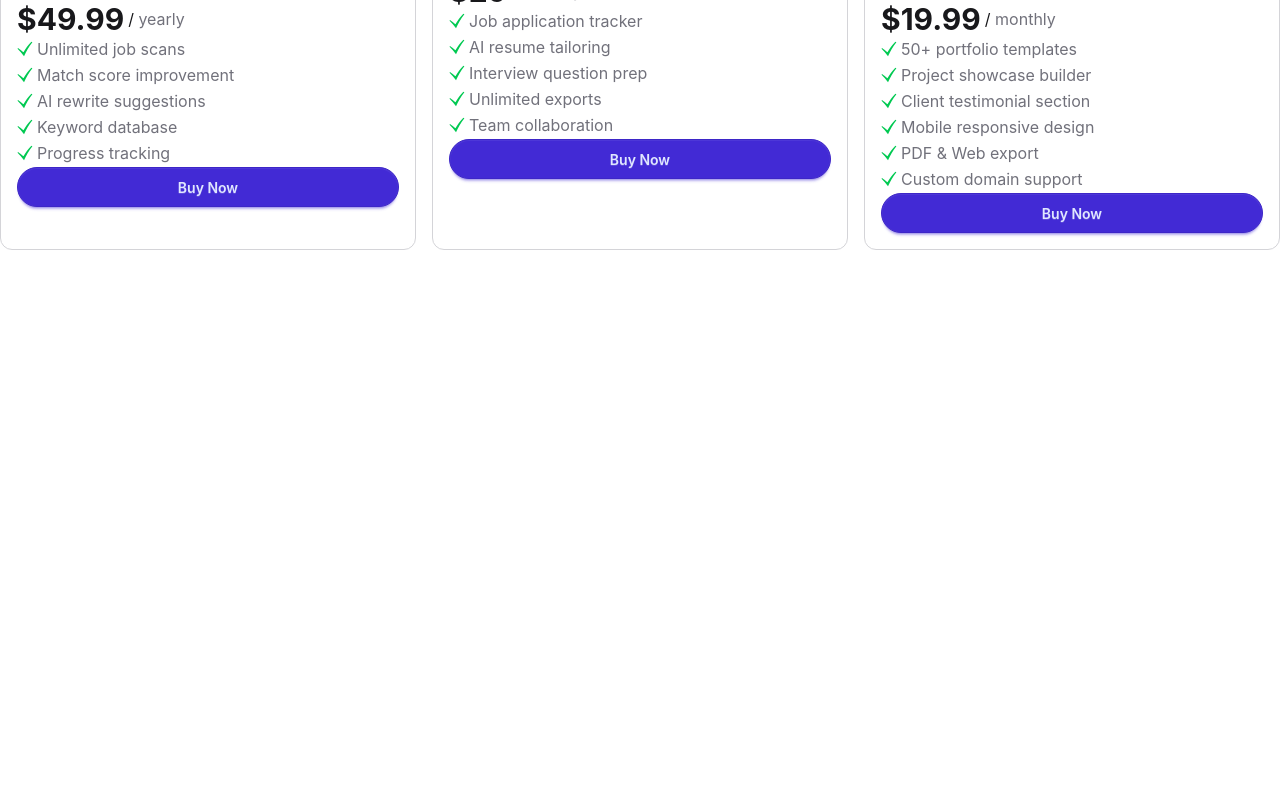
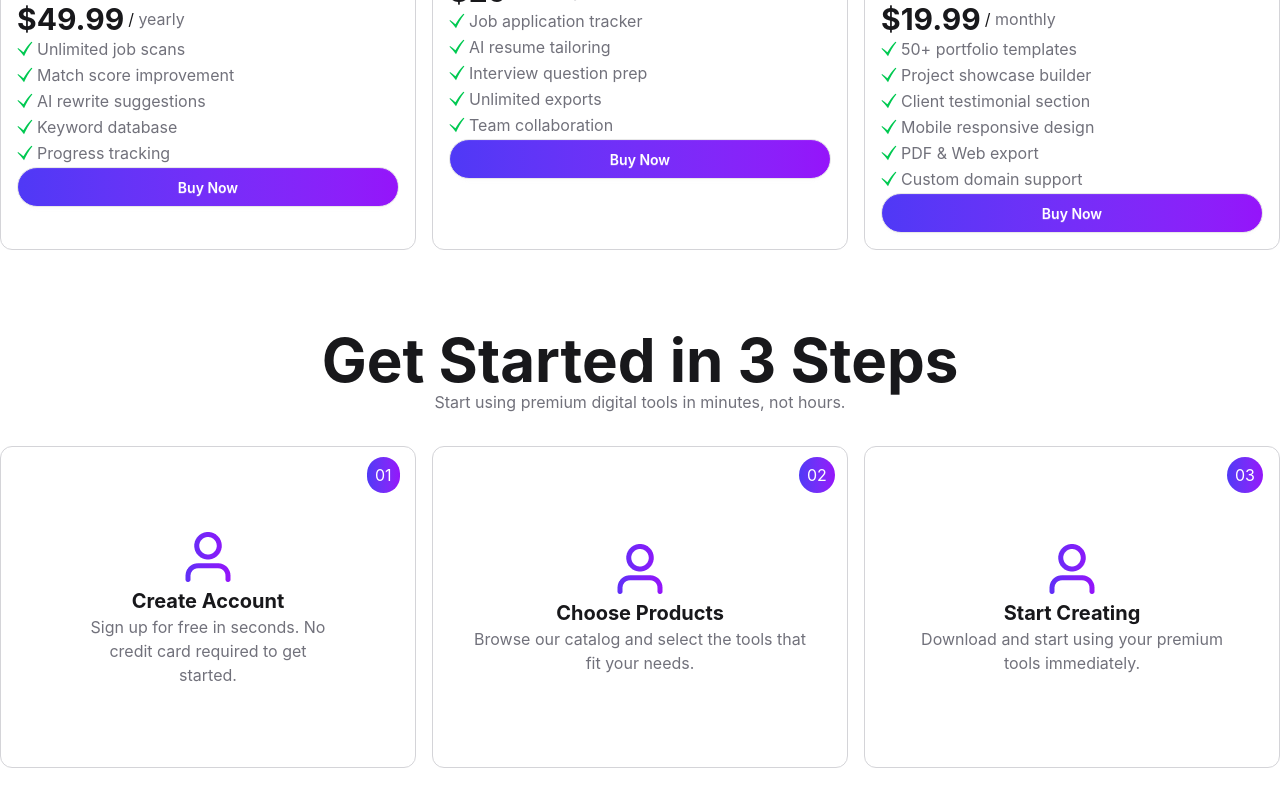
Before and after one commit to amirulislambd/programing-assignment-6, a React (Vite) app: page / in a window 1280 px wide. Shown: the part 2380-3187 px from the top of the page. Before the commit the page ends 2630 px from the top, so only its background shows below. Built offline with nearby package versions, Linux system fonts and the light colour scheme.

Commit message:
added step section

```diff
--- a/src/App.jsx
+++ b/src/App.jsx
@@ -6,6 +6,7 @@ import ToggleBTN from "./components/Home/ToggleBTN/ToggleBTN";
 import Products from "./components/Home/Products/Products";
 import { useState } from "react";
 import Cart from "./components/Home/Cart/Cart";
+import Steps from "./components/Home/Steps/Steps";
 
 const productsFetch = async () => {
   const res = await fetch("/productData.json");
@@ -36,6 +37,7 @@ function App() {
       ) : (
         <Cart cartData={cartData} setCartData={setCartData} />
       )}
+      <Steps/>
     </>
   );
 }
--- a/src/components/Home/Product/Product.jsx
+++ b/src/components/Home/Product/Product.jsx
@@ -15,8 +15,8 @@ const Product = ({ item, cartData, setCartData }) => {
     } else {
       setCartData([...cartData, item]);
       setBtnText("add");
-      toast.success(`${item.name} Product successfully added to the cart 🛒`,{
-        position:"top-center"
+      toast.success(`${item.name} Product successfully added to the cart 🛒`, {
+        position: "top-center",
       });
     }
   };
@@ -47,7 +47,7 @@ const Product = ({ item, cartData, setCartData }) => {
       ))}
       <button
         onClick={() => handleAbbBtn(item)}
-        className={`btn w-full rounded-full ${btnText === "add" ? "bg-linear-to-r from-[#4F39F6] to-[#9514FA] text-white" : " btn-primary"}`}
+        className={`btn w-full rounded-full ${btnText === "add" ? "btn-primary" : "bg-linear-to-r from-[#4F39F6] to-[#9514FA] text-white"}`}
       >
         {btnText === "add" ? "added to cart" : "Buy Now"}
       </button>
--- /dev/null
+++ b/src/components/Home/Steps/Steps.jsx
@@ -0,0 +1,38 @@
+import user_png from '../../../assets/user.png'
+import package_png from '../../../assets/package.png'
+import rocket_png from '../../../assets/rocket.png'
+
+const Steps = () => {
+    return (
+        <div className='flex flex-col items-center my-10 container lg:max-w-7xl mx-auto space-y-4 md:space-y-6 lg:space-y-8 mt-5 md:mt-10 lg:mt-20'>
+            <div className='text-center'>
+            <h2 className='text-2xl md:text-4xl lg:text-6xl font-bold'>Get Started in 3 Steps</h2>
+            <p className='text-zinc-500'>Start using premium digital tools in minutes, not hours.</p>
+            </div>
+            <div className='grid md:grid-cols-3 gap-4'>
+                <div className='border border-zinc-300 rounded-xl p-10 lg:p-20 flex flex-col items-center justify-center text-center relative '>
+                    <img src={user_png} alt={user_png} />
+                    <h2 className='text-xl font-bold'>Create Account</h2>
+                    <p className='text-zinc-500'>Sign up for free in seconds. No credit card required to get started.</p>
+                    <p className='absolute top-4 right-4   rounded-full w-8 h-8 '> <span className='p-2  bg-linear-to-r from-[#4F39F6] to-[#9514FA] text-white rounded-full'>01</span> </p>
+                </div>
+                <div className='border border-zinc-300 rounded-xl p-10 flex flex-col items-center justify-center text-center relative'>
+                    <img src={user_png} alt={user_png} />
+                    <h2 className='text-xl font-bold'>Choose Products</h2>
+                    <p className='text-zinc-500'>Browse our catalog and select the tools that fit your needs.</p>
+                    <p className='absolute top-4 right-4   rounded-full w-8 h-8 '> <span className='p-2  bg-linear-to-r from-[#4F39F6] to-[#9514FA] text-white rounded-full'>02</span> </p>
+                </div>
+                <div className='border border-zinc-300 rounded-xl p-10 flex flex-col items-center justify-center text-center relative'>
+                    <img src={user_png} alt={user_png} />
+                    <h2 className='text-xl font-bold'>Start Creating</h2>
+                    <p className='text-zinc-500'>Download and start using your premium tools immediately.</p>
+                    <p className='absolute top-4 right-4   rounded-full '> <span className='p-2  bg-linear-to-r from-[#4F39F6] to-[#9514FA] text-white rounded-full '>03</span> </p>
+                </div>
+
+
+            </div>
+        </div>
+    );
+};
+
+export default Steps;
```
